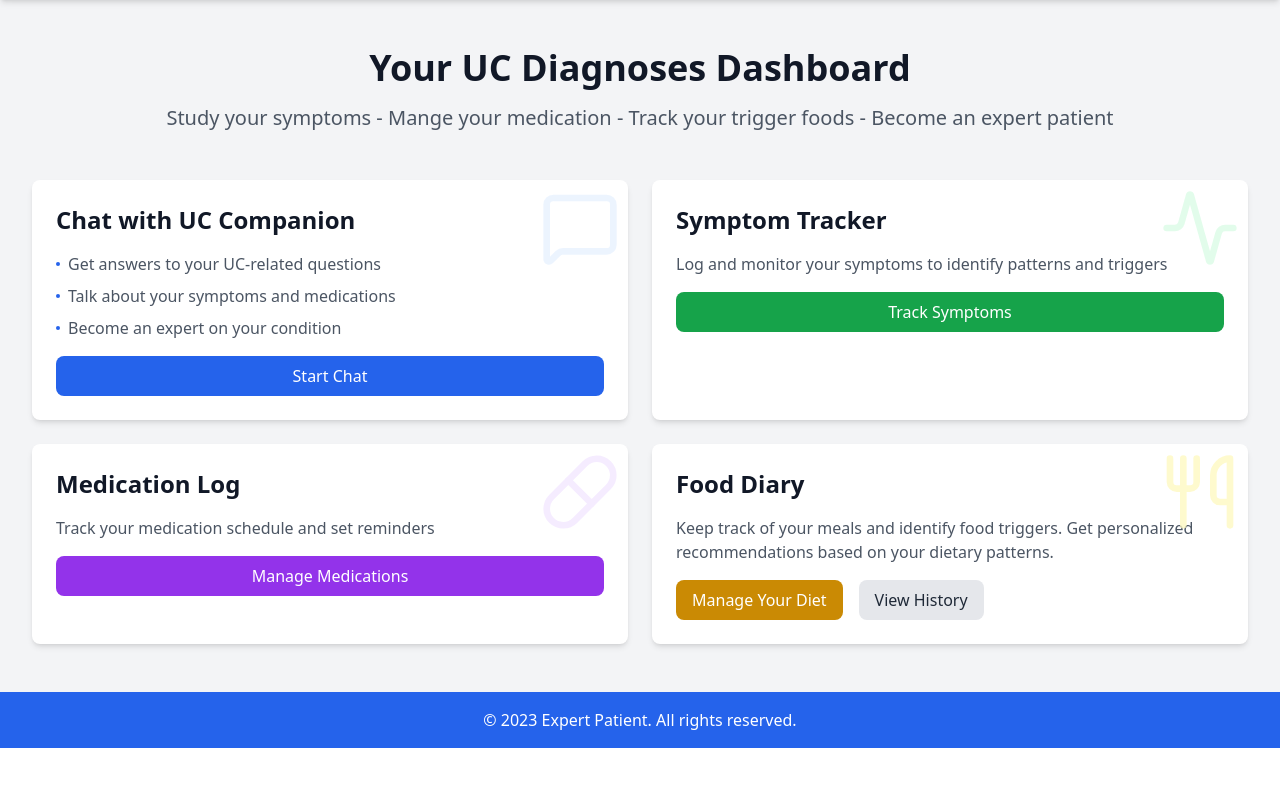
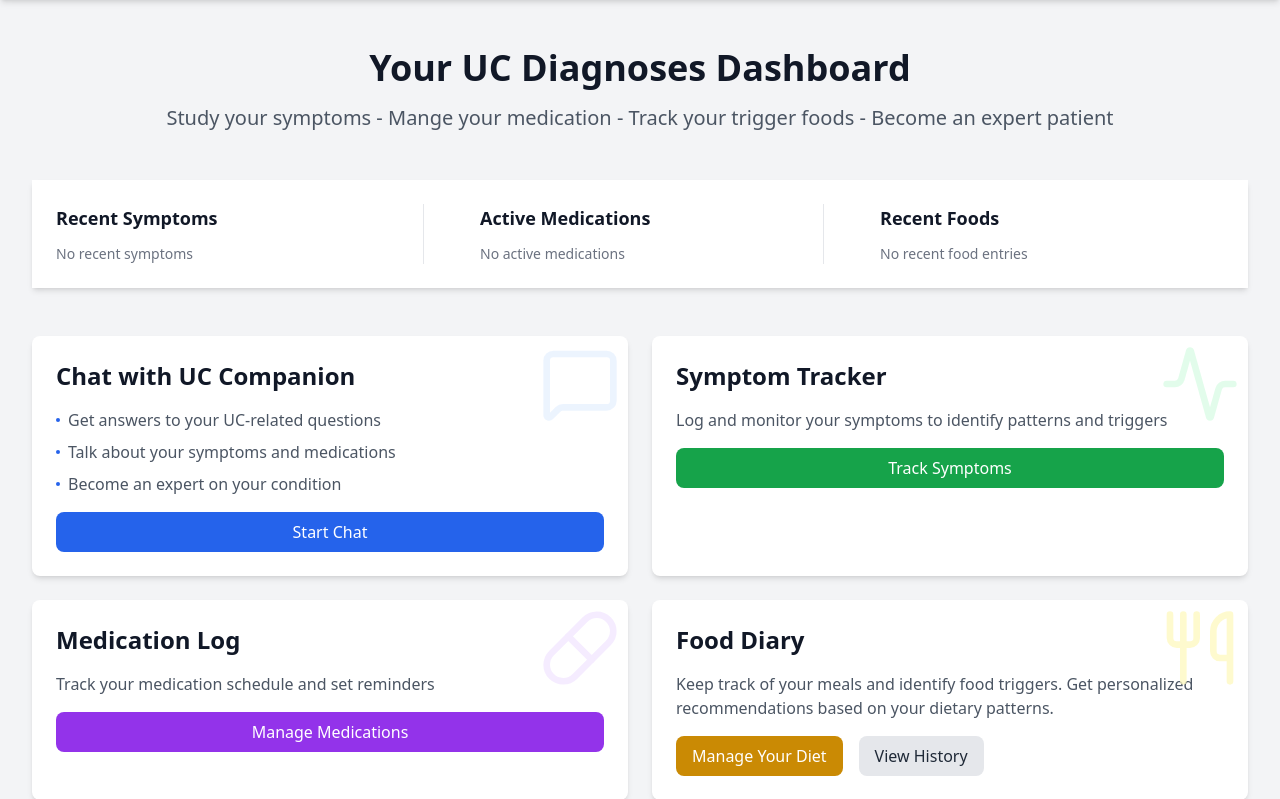
Before and after one commit to GuyMitchy/UC-Expert-Patient, a Django app: page / in a window 1280 px wide. Shown: the part 64-863 px from the top of the page. Before the commit the page ends 812 px from the top, so only its background shows below. Run offline with Django 5.2, Linux system fonts and the light colour scheme; a user stored in the database is signed in; data comes from the database, SQL or seed files in the repository; tables that the repository leaves empty hold one stand-in row (values such as "Sample post"); some libraries are stand-ins or nearby versions.

Commit message:
Add dashboard to home template

```diff
--- a/home/templates/home/home.html
+++ b/home/templates/home/home.html
@@ -8,7 +8,71 @@
         <p class="text-xl text-gray-600">Study your symptoms - Mange your medication - Track your trigger foods - Become
             an expert patient</p>
     </div>
+    <!-- Dashboard Content -->
+    <div class="bg-white p-6 mb-12 shadow-md hover:shadow-lg transition-shadow relative overflow-hidden">
+        <div class="grid gap-8 md:grid-cols-3">
+            <!-- Symptoms -->
+            <div class="md:border-r md:border-gray-200 md:pr-6">
+                <h3 class="text-lg font-semibold text-gray-900 mb-3">Recent Symptoms</h3>
+                {% if dashboard.recent_symptoms %}
+                <div class="space-y-2">
+                    {% for symptom in dashboard.recent_symptoms %}
+                    <div class="flex items-center text-sm">
+                        <span class="text-gray-600 mr-2">{{ symptom.get_type_display }}</span>
+                        <span class="{% if symptom.severity >= 4 %}px-2 py-0.5 text-xs bg-red-100 text-red-800 rounded
+                            {% elif symptom.severity >= 3 %}px-2 py-0.5 text-xs bg-yellow-100 text-yellow-800 rounded
+                            {% else %}px-2 py-0.5 text-xs bg-green-100 text-green-800 rounded{% endif %}">
+                            {{ symptom.get_severity_display }}
+                        </span>
+                        <span class="text-gray-500 ml-auto">{{ symptom.date|date:"M d" }}</span>
+                    </div>
+                    {% endfor %}
+                </div>
+                {% else %}
+                <p class="text-sm text-gray-500">No recent symptoms</p>
+                {% endif %}
+            </div>
 
+            <!-- Medications -->
+            <div class="md:border-r md:border-gray-200 md:px-6">
+                <h3 class="text-lg font-semibold text-gray-900 mb-3">Active Medications</h3>
+                {% if dashboard.active_medications %}
+                <div class="space-y-2">
+                    {% for med in dashboard.active_medications %}
+                    <div class="flex justify-between text-sm">
+                        <span class="text-gray-600">{{ med.name }}</span>
+                        <span class="text-gray-500">{{ med.dosage }}</span>
+                    </div>
+                    {% endfor %}
+                </div>
+                {% else %}
+                <p class="text-sm text-gray-500">No active medications</p>
+                {% endif %}
+            </div>
+
+            <!-- Foods -->
+            <div class="md:pl-6">
+                <h3 class="text-lg font-semibold text-gray-900 mb-3">Recent Foods</h3>
+                {% if dashboard.recent_foods %}
+                <div class="space-y-2">
+                    {% for food in dashboard.recent_foods %}
+                    <div class="flex items-center text-sm">
+                        <span class="text-gray-600 mr-2">{{ food.food_name }}</span>
+                        {% if food.is_trigger %}
+                        <span class="px-2 py-0.5 text-xs bg-red-100 text-red-800 rounded">Trigger</span>
+                        {% else %}
+                        <span class="px-2 py-0.5 text-xs bg-green-100 text-green-800 rounded">Safe</span>
+                        {% endif %}
+                        <span class="text-gray-500 ml-auto">{{ food.date|date:"M d" }}</span>
+                    </div>
+                    {% endfor %}
+                </div>
+                {% else %}
+                <p class="text-sm text-gray-500">No recent food entries</p>
+                {% endif %}
+            </div>
+        </div>
+    </div>
 
     <div class="grid gap-6 md:grid-cols-2">
         <!-- Chat Card -->
```
